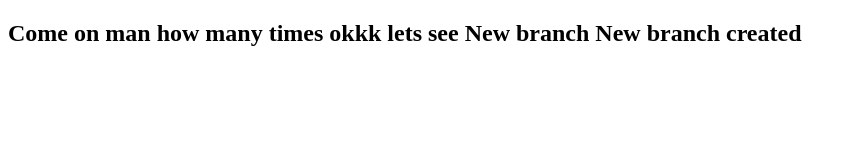
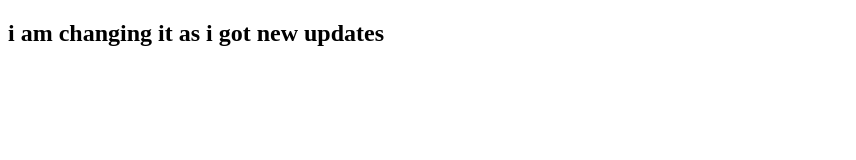
Before and after one commit to Nagachaithanya166/cloning, a plain HTML site: page index.html in a window 1280 px wide. Shown: the whole page, without its empty margins (0-856 px from the left). Drawn offline with Linux system fonts and the light colour scheme.

Commit message:
new updates team

```diff
--- a/index.html
+++ b/index.html
@@ -7,10 +7,7 @@
 </head>
 <body>
     <h2>
-     Come on man how many times okkk lets see
-     New branch
-     New branch created
-
-    </h2>
+      i am changing it as i got new updates
+     </h2>
 </body>
 </html>
```
